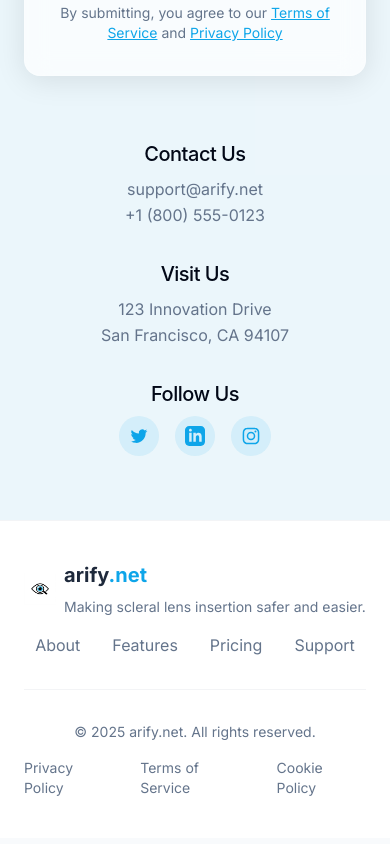
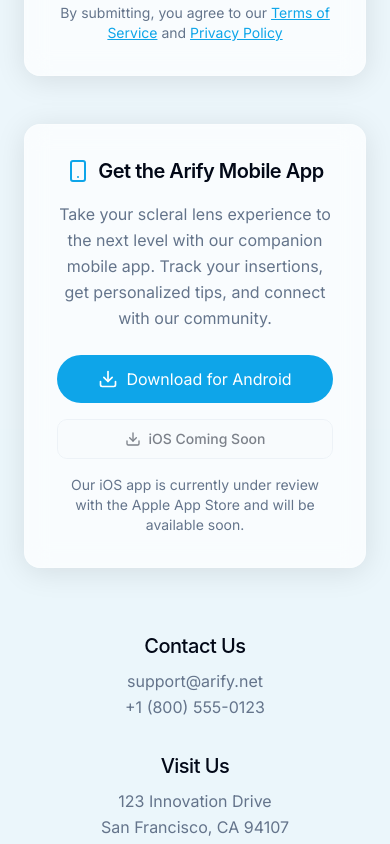
Before and after one commit to vdalal/arify-scleral-contact-lens-smarttool, a React (Vite) app: page / in a window 390 px wide. Shown: the part 7700-8544 px from the top of the page. Built offline with nearby package versions, Linux system fonts and the light colour scheme.

Commit message:
Add Android app download link
Adds a link to download the app from the Android Play Store in the CTA section.
Indicates that the iOS app is coming soon.

```diff
--- a/src/components/CTA.tsx
+++ b/src/components/CTA.tsx
@@ -2,6 +2,7 @@
 import React from "react";
 import { Button } from "@/components/ui/button";
 import AnimatedSection from "./AnimatedSection";
+import { Smartphone, Download } from "lucide-react";
 
 const CTA: React.FC = () => {
   return (
@@ -38,6 +39,41 @@ const CTA: React.FC = () => {
                 <a href="#" className="text-brand-blue underline">
                   Privacy Policy
                 </a>
+              </p>
+            </div>
+          </div>
+        </AnimatedSection>
+
+        <AnimatedSection delay="delay-200" className="mt-12">
+          <div className="glass-card p-8 md:p-12 bg-white/70">
+            <div className="text-center">
+              <h3 className="text-xl font-semibold mb-4 flex items-center justify-center gap-2">
+                <Smartphone className="text-brand-blue" />
+                Get the Arify Mobile App
+              </h3>
+              <p className="text-brand-gray mb-6">
+                Take your scleral lens experience to the next level with our companion mobile app.
+                Track your insertions, get personalized tips, and connect with our community.
+              </p>
+
+              <div className="flex flex-col sm:flex-row justify-center gap-4 mb-4">
+                <a
+                  href="https://play.google.com/store/apps/details?id=app.lovable.arify"
+                  target="_blank"
+                  rel="noopener noreferrer"
+                  className="inline-flex items-center justify-center gap-2 bg-brand-blue text-white px-6 py-3 rounded-full hover:bg-brand-blue/90 transition-all"
+                >
+                  <Download size={20} />
+                  Download for Android
+                </a>
+                <Button variant="outline" disabled className="opacity-70">
+                  <Download size={20} />
+                  iOS Coming Soon
+                </Button>
+              </div>
+
+              <p className="text-sm text-brand-gray">
+                Our iOS app is currently under review with the Apple App Store and will be available soon.
               </p>
             </div>
           </div>
```
